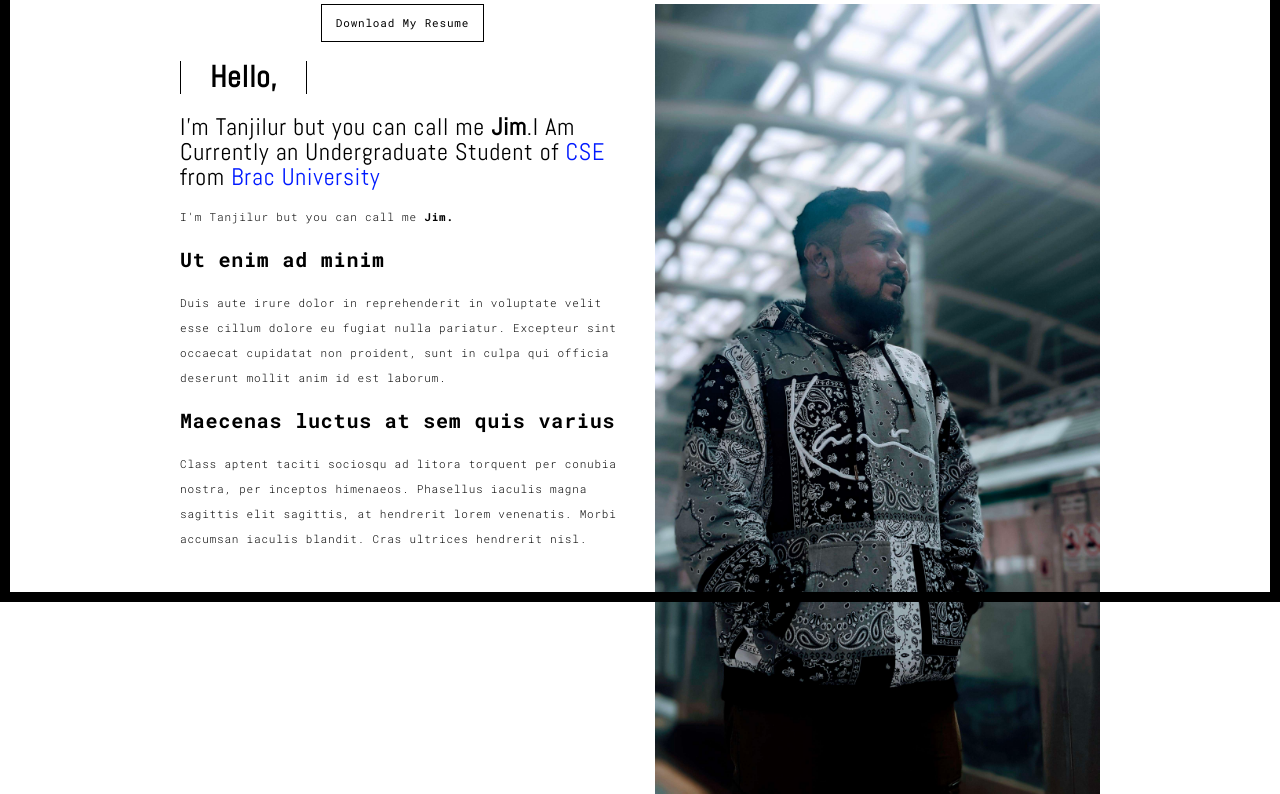
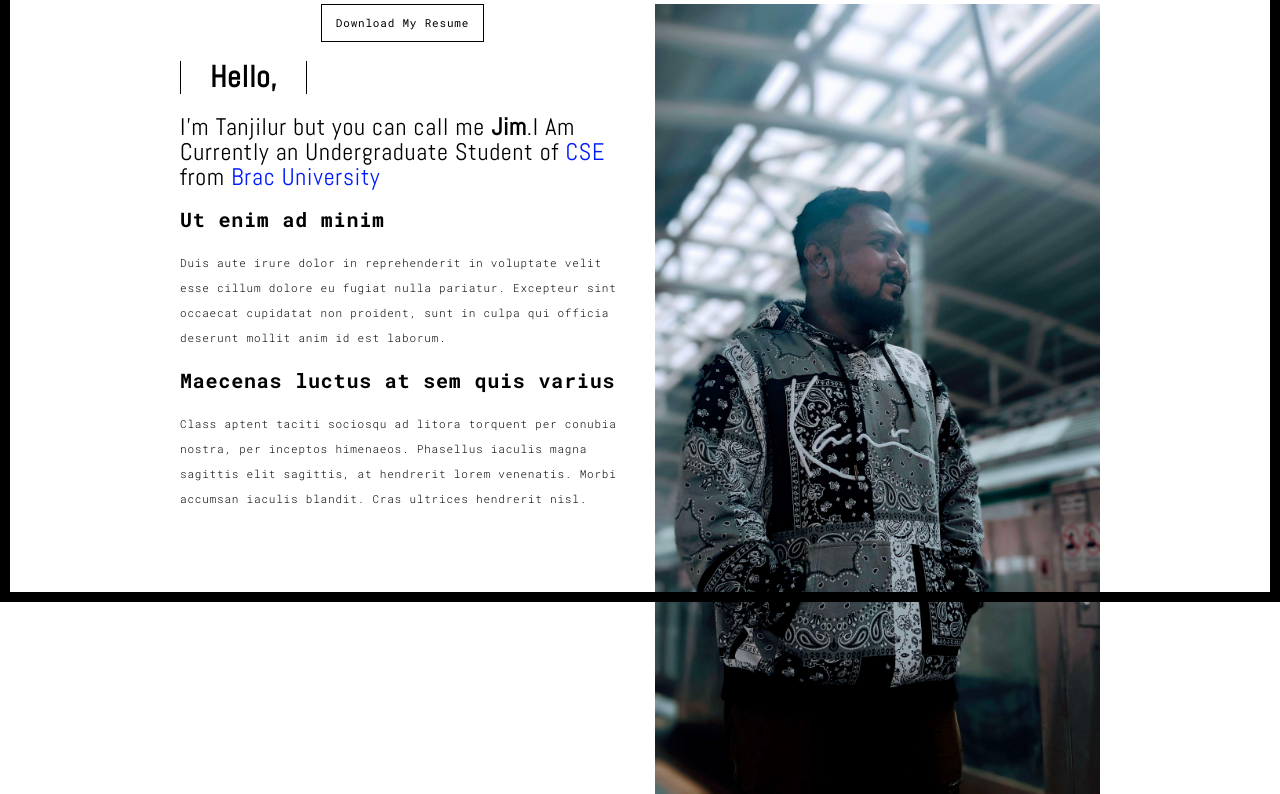
Before and after one commit to TanjilurJim/portfo, a Flask app: page /about.html in a window 1280 px wide. Shown: the part 198-992 px from the top of the page. Run offline with Flask 3, Linux system fonts and the light colour scheme; some libraries are stand-ins or nearby versions; some web fonts are replaced.

Commit message:
Update about.html

```diff
--- a/templates/about.html
+++ b/templates/about.html
@@ -75,8 +75,7 @@
 
                   <p style="font-size: 24px; font-family: 'Abel', sans-serif;">I'm Tanjilur but you can call me <b> Jim</b>.I Am Currently an Undergraduate Student of<a href="https://cse.sds.bracu.ac.bd/" target="_blank"class="custom-hover"> CSE </a>from <a href="https://www.bracu.ac.bd/" target ="_blank"class="custom-hover"> Brac University</a></p>
 
-                  <p>I'm Tanjilur but you can call me <b>Jim.
-                  </b></p>
+
                   <h3>Ut enim ad minim </h3>
                   <p>Duis aute irure dolor in reprehenderit in voluptate velit esse
                   cillum dolore eu fugiat nulla pariatur. Excepteur sint occaecat cupidatat non
```
